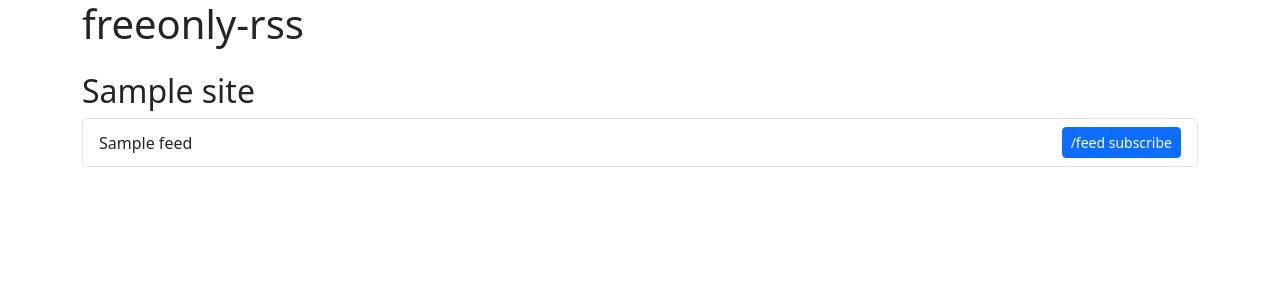
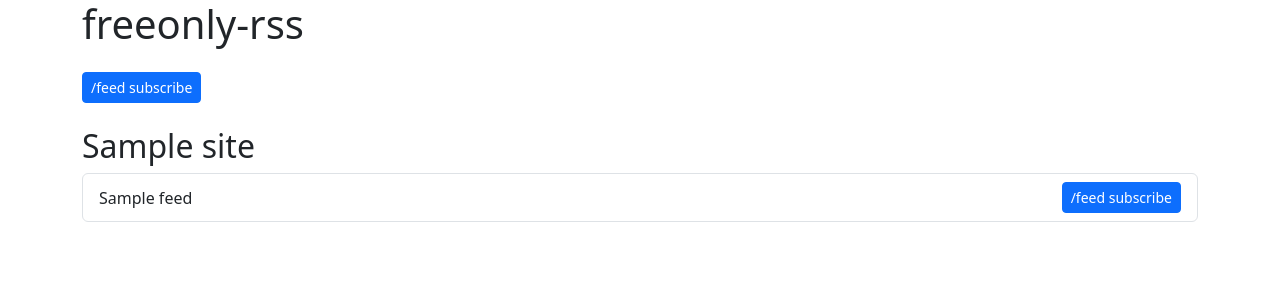
Before and after one commit to hanwarai/free-only-rss, a Python web app: template templates/index.html in a window 1280 px wide. Shown: the top 300 px of the page. Run offline with Jinja, Linux system fonts and the light colour scheme; the template is opened without the code that fills it: most values are stand-ins (such as "Sample title", 1, 10 or a date in 2020).

Commit message:
add clipboard button for feed subscription

```diff
--- a/templates/index.html
+++ b/templates/index.html
@@ -9,6 +9,9 @@
 <body>
 <div class="container">
     <h1>freeonly-rss</h1>
+    <div class="mt-4 right">
+        <span class="btn btn-sm btn-primary" onClick="navigator.clipboard.writeText('/feed subscribe https://hanwarai.github.io/free-only-rss/rss.xml');">/feed subscribe</span>
+    </div>
     {% for site in sites %}
     <div class="mt-4">
         <h2>{{ site['title'] }}</h2>
```
